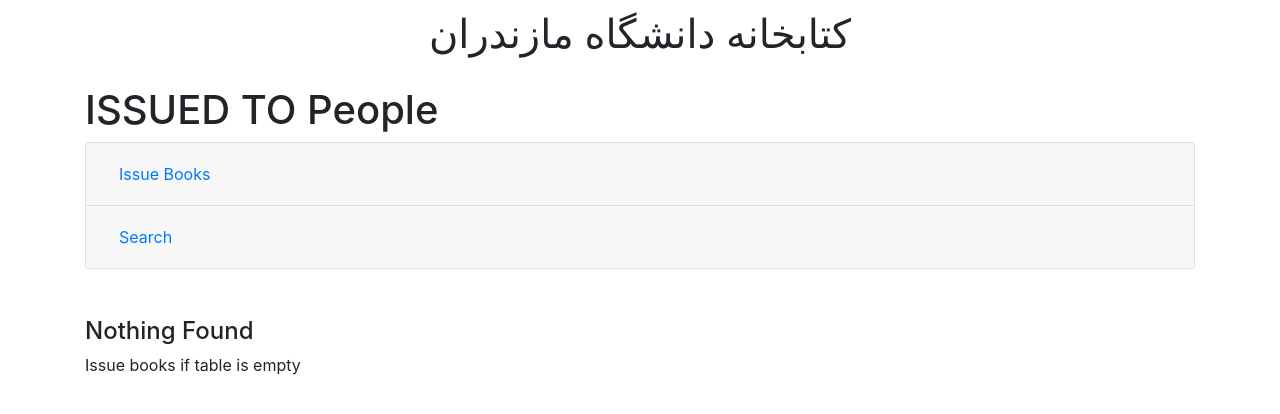
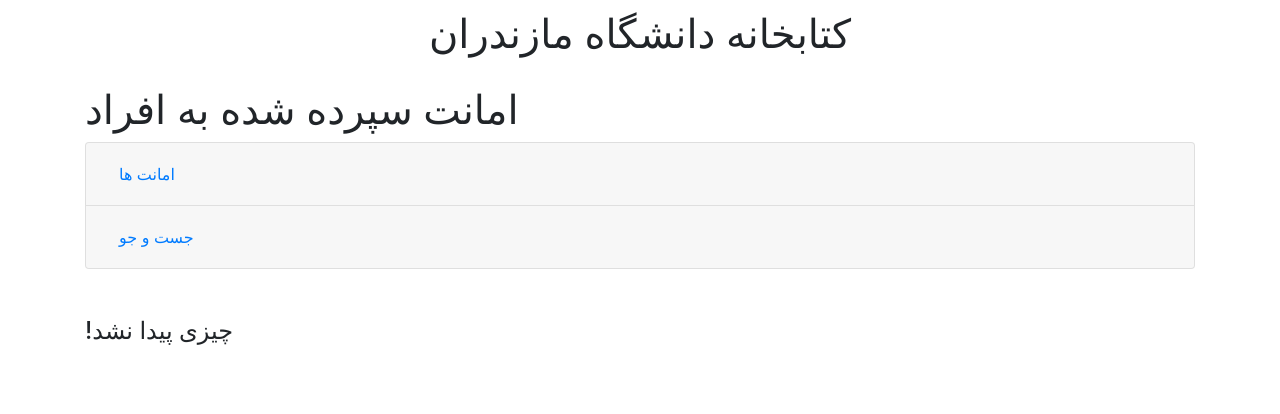
Before and after one commit to mazahermoradian/final-project, a Django app: page /issued/ in a window 1280 px wide. Shown: the part 58-472 px from the top of the page. Run offline with Django 3.2, Linux system fonts and the light colour scheme; a user stored in the database is signed in; data comes from the database, SQL or seed files in the repository; data that the repository does not hold is empty; parts of the project's set-up code (start-up, migrations or seed data) failed here and were passed over.

Commit message:
Update issued.html

```diff
--- a/templates/issued.html
+++ b/templates/issued.html
@@ -3,7 +3,7 @@
 {% block content %}
     <div class="container">
 
-        <h1>ISSUED TO People</h1>
+        <h1>امانت سپرده شده به افراد</h1>
 
     <div class="accordion" id="accordionExample">
             <div class="card">
@@ -11,7 +11,7 @@
                     <h2 class="mb-0">
                         <button class="btn btn-link btn-block text-left" type="button" data-toggle="collapse"
                                 data-target="#collapseOne" aria-expanded="true" aria-controls="collapseOne">
-                            Issue Books
+                            امانت ها
                         </button>
                     </h2>
                 </div>
@@ -24,9 +24,9 @@
             <div class="row">
 
                 <div class="col">
-                    <label>Person ID</label>
+                    <label>آیدی کاربر</label>
 
-                    <input required list="PersonID" name="pid" id="pid_input" class="form-control" placeholder="Select from list">
+                    <input required list="PersonID" name="pid" id="pid_input" class="form-control" placeholder="از فهرست انتخاب کنید">
                     <datalist id="PersonID">
                         {% for obj in all_persons %}
                             <option value="{{ obj.pid }}">
@@ -36,9 +36,9 @@
                 </div>
 
                 <div class="col">
-                    <label>Book ISBN</label>
+                    <label>شابک کتاب</label>
 
-                    <input required list="ISBN" name="isbn" id="find" class="form-control" placeholder="Select from list">
+                    <input required list="ISBN" name="isbn" id="find" class="form-control" placeholder="از فهرست انتخاب کنید">
                     <datalist id="ISBN">
                         {% for obj in all_books %}
                             <option value="{{ obj.isbn }}">
@@ -49,7 +49,7 @@
             </div>
 
             <br>
-            <button type="submit" class="btn btn-primary">Submit</button>
+            <button type="submit" class="btn btn-primary">ثبت</button>
 
         </form>
                     </div>
@@ -60,7 +60,7 @@
                     <h2 class="mb-0">
                         <button class="btn btn-link btn-block text-left collapsed" type="button" data-toggle="collapse"
                                 data-target="#collapseTwo" aria-expanded="false" aria-controls="collapseTwo">
-                            Search
+                            جست و جو
                         </button>
                     </h2>
                 </div>
@@ -68,10 +68,10 @@
                     <div class="card-body">
                         <form method="get">
 
-                            <label>Enter Pid or ISBN</label>
-                            <input required type="text" name="q" placeholder="Pid or ISBN">
+                            <label>:آیدی کاربر یا شابک کتاب را وارد کنید</label>
+                            <input required type="text" name="q" placeholder="شابک 13 رقمی یا آیدی کاربر">
 
-                            <button type="submit" class="btn btn-primary">Search</button>
+                            <button type="submit" class="btn btn-primary">جست و جو</button>
 
                         </form>
                     </div>
@@ -98,11 +98,11 @@
                 <thead class="table-dark">
                 <tr>
                     <th scope="col">#</th>
-                    <th scope="col">Person </th>
-                    <th scope="col">Book </th>
-                    <th scope="col">Date Issued</th>
-                    <th scope="col">Date Return</th>
-                    <th scope="col">Edit</th>
+                    <th scope="col">کاربر </th>
+                    <th scope="col">نام کتاب </th>
+                    <th scope="col">تاریخ امانت</th>
+                    <th scope="col">تاریخ تحویل</th>
+                    <th scope="col">ویرایش</th>
 
 
                 </tr>
@@ -117,7 +117,7 @@
                         <td>{{ obj.isbn }}</td>
                         <td>{{ obj.date_issued }}</td>
                         <td>{{ obj.expires_on }}</td>
-                    <td><a href="{% url 'edit_issued' obj.id %}"> Edit </a></td>
+                    <td><a href="{% url 'edit_issued' obj.id %}">ویرایش</a></td>
 
 
                     </tr>
@@ -145,8 +145,7 @@
                 </ul>
             </nav>
         {% else %}
-            <h4>Nothing Found</h4>
-            <p>Issue books if table is empty</p>
+            <h4>!چیزی پیدا نشد</h4>
         {% endif %}
 
     </div>
```
